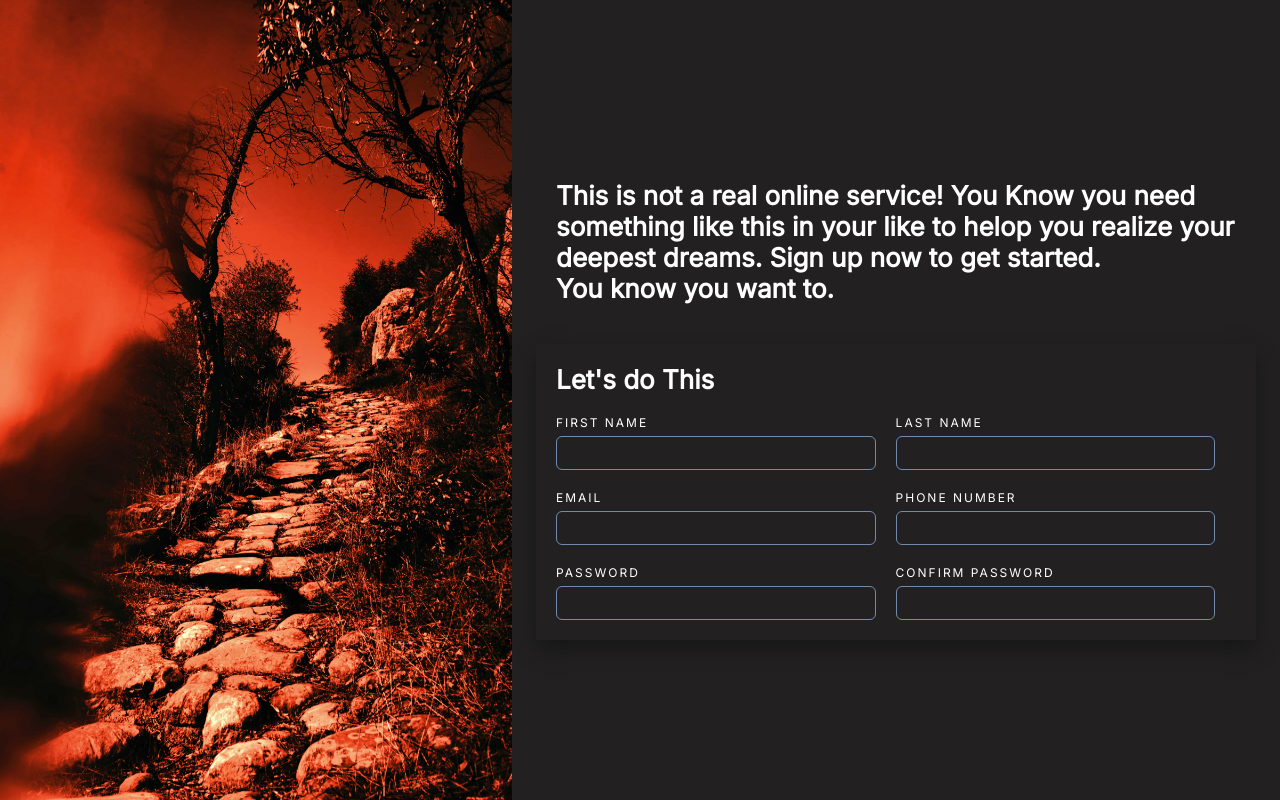
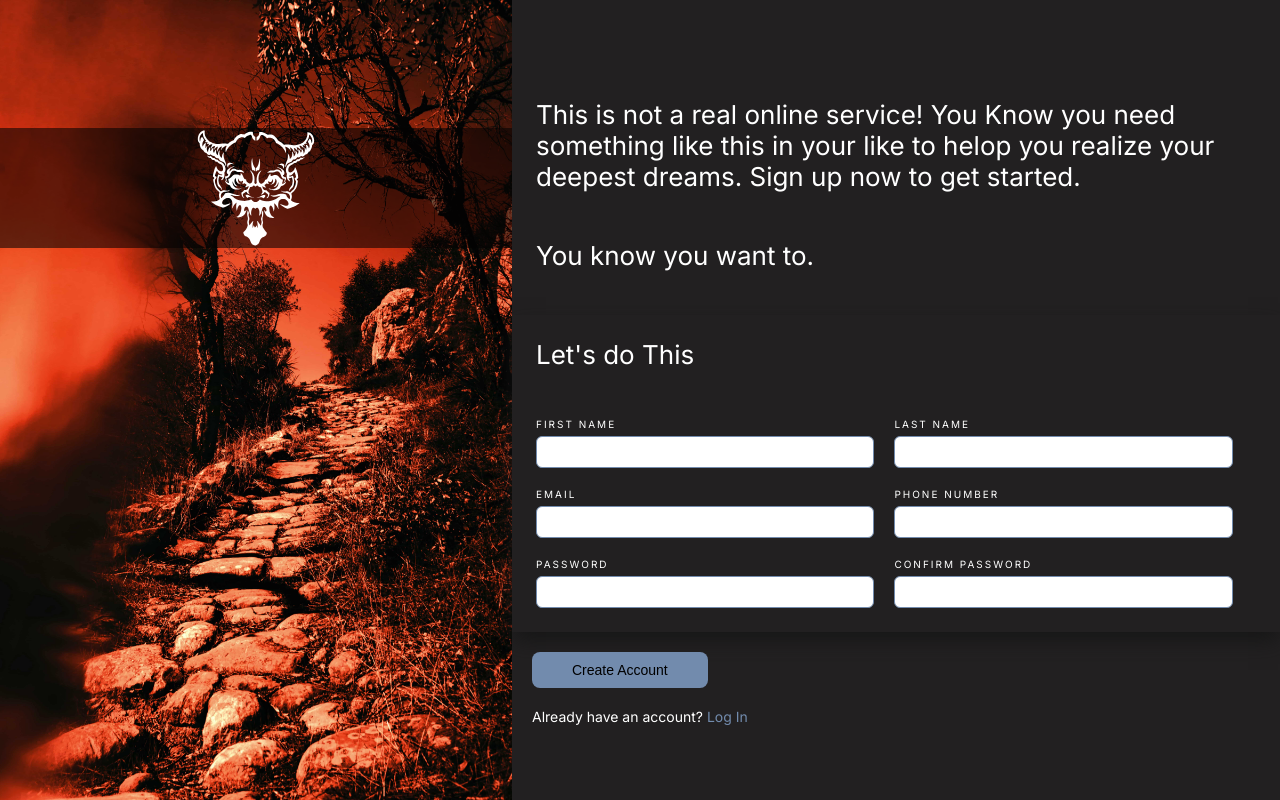
Before and after one commit to jhonacs2/sign-up-form, a plain HTML site: page index.html in a window 1280 px wide. Drawn offline with Linux system fonts and the light colour scheme.

Commit message:
add section button and logo

```diff
--- a/index.html
+++ b/index.html
@@ -13,6 +13,15 @@
 <body style="height: 100vh;display: flex">
 
 <section class="section-logo">
+    <div class="section-img-logo">
+        <div class="section-logo-label">
+            <img src="./assets/svg/Demon.svg"
+                 alt=""
+                 style="width: 100%;height: 100%"
+            >
+        </div>
+    </div>
+
 </section>
 
 <section class="section-info">
@@ -30,7 +39,7 @@
     <div class="section-form-sign-up">
         <p class="title-form">Let's do This</p>
         <form class="form-sign-up">
-            <ul>
+            <ul class="section-inputs-form">
                 <li>
                     <label for="fistName">FIRST NAME</label>
                     <input type="text" id="fistName" required>
@@ -61,8 +70,19 @@
                     <input type="text" id="confirmPassword">
                 </li>
             </ul>
+
         </form>
     </div>
+    <section class="section-button-create-account">
+        <button class="button-create-account">
+            Create Account
+        </button>
+
+        <label class="section-label-create-account">
+            Already have an account?
+            <span>Log In</span>
+        </label>
+    </section>
 </section>
 
 </body>
--- a/styles/styles.css
+++ b/styles/styles.css
@@ -10,6 +10,10 @@
     margin: 0;
     padding: 0;
     box-sizing: border-box;
+
+}
+
+body,html{
     font-family: var(--title-font);
     color: var(--text-color-base);
     background: var(--main-color);
@@ -23,30 +27,36 @@
     background-size: cover;
 }
 
+.section-img-logo{
+    background: none;
+}
+
+.section-logo-label{
+    display: block;
+    background: rgba(4, 3, 3, 0.58);
+    height: 6rem;
+    margin-top: 25%;
+}
+
 .section-info {
     width: 60%;
     display: flex;
     flex-direction: column;
     justify-content: center;
-    padding: 1.2rem;
     gap: 1rem;
-}
-
-.section-info div {
-    padding: 1rem;
 }
 
 .section-info div p {
     font-size: 1.3rem;
-    font-weight: bold;
+    font-weight: 400;
+    padding: 1.2rem;
 }
 
 .section-form-sign-up {
     display: flex;
     flex-direction: column;
-    gap: 1rem;
     box-shadow: 0 10px 20px -2px rgb(22 22 22);
-    padding: 1rem;
+
 }
 
 .form-sign-up {
@@ -58,6 +68,8 @@
     display: flex;
     gap: 1rem;
     flex-wrap: wrap;
+    padding: 1.2rem;
+
 }
 
 .form-sign-up ul li {
@@ -75,8 +87,32 @@
 
 .form-sign-up ul li label {
     margin-bottom: 0.3rem;
-    font-size: 0.6rem;
+    font-size: 0.5rem;
     letter-spacing: 2px;
+}
+
+.section-button-create-account {
+    padding: 0 1rem;
+}
+
+.button-create-account {
+    border-radius: 0.4rem;
+    border: none;
+    font-size: 0.7rem;
+    padding: 0.5rem 2rem;
+    background: var(--color-base-input);
+    display: block;
+}
+
+.section-label-create-account {
+    display: block;
+    margin-top: 1rem;
+    font-size: 0.7rem;
+}
+
+.section-label-create-account span {
+    font-size: 0.7rem;
+    color: var(--color-base-input);
 }
 
 @media screen and (max-width: 1400px) {
@@ -91,7 +127,7 @@
 
 @media screen and (max-width: 769px) {
 
-    body{
+    body {
         flex-direction: column;
         align-items: center;
     }
@@ -101,10 +137,9 @@
         height: 30%;
     }
 
-    .section-info{
+    .section-info {
         width: 100%;
     }
-
 
 
     .form-sign-up {
@@ -118,6 +153,10 @@
     .section-info div p {
         text-align: center;
     }
+
+    .section-logo-label{
+        margin-top: 10%;
+    }
 }
 
 @media screen and (max-width: 610px) {
@@ -128,4 +167,10 @@
     .form-sign-up ul li {
         width: 70%;
     }
+
+    .section-button-create-account {
+        display: flex;
+        flex-direction: column;
+        align-items: center;
+    }
 }
```
Also changed, not shown: assets/svg/Demon.svg (added).
